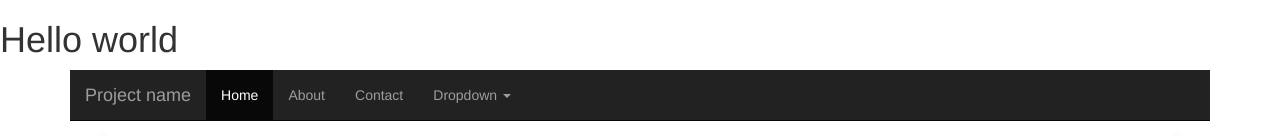
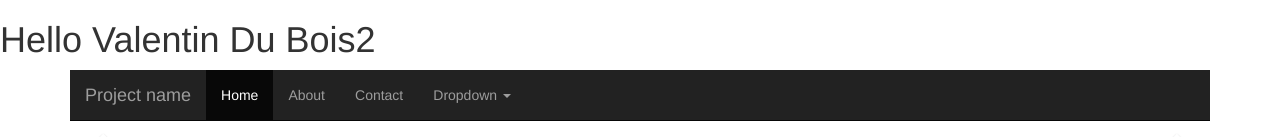
Before and after one commit to nsutterlet/moncv-valentindubois, a website built with webpack: page index.html in a window 1280 px wide. Shown: the top 137 px of the page. Built offline with nearby package versions, Linux system fonts and the light colour scheme.

Commit message:
Update index.html

```diff
--- a/index.html
+++ b/index.html
@@ -5,7 +5,7 @@
     <title>moncv2</title>
   </head>
   <body>
-    <h1>Hello world</h1>
+    <h1>Hello Valentin Du Bois2</h1>
     <div class="navbar-wrapper">
       <div class="container">
 
```
